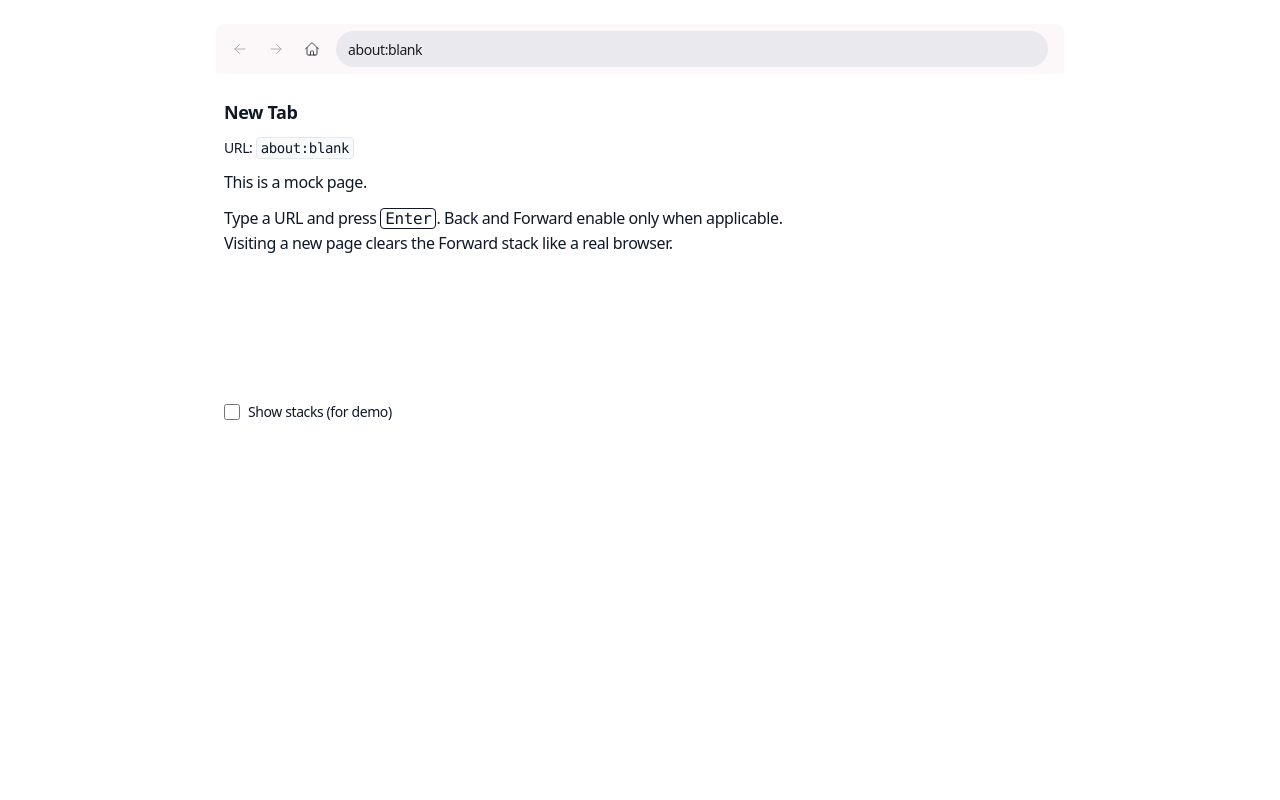
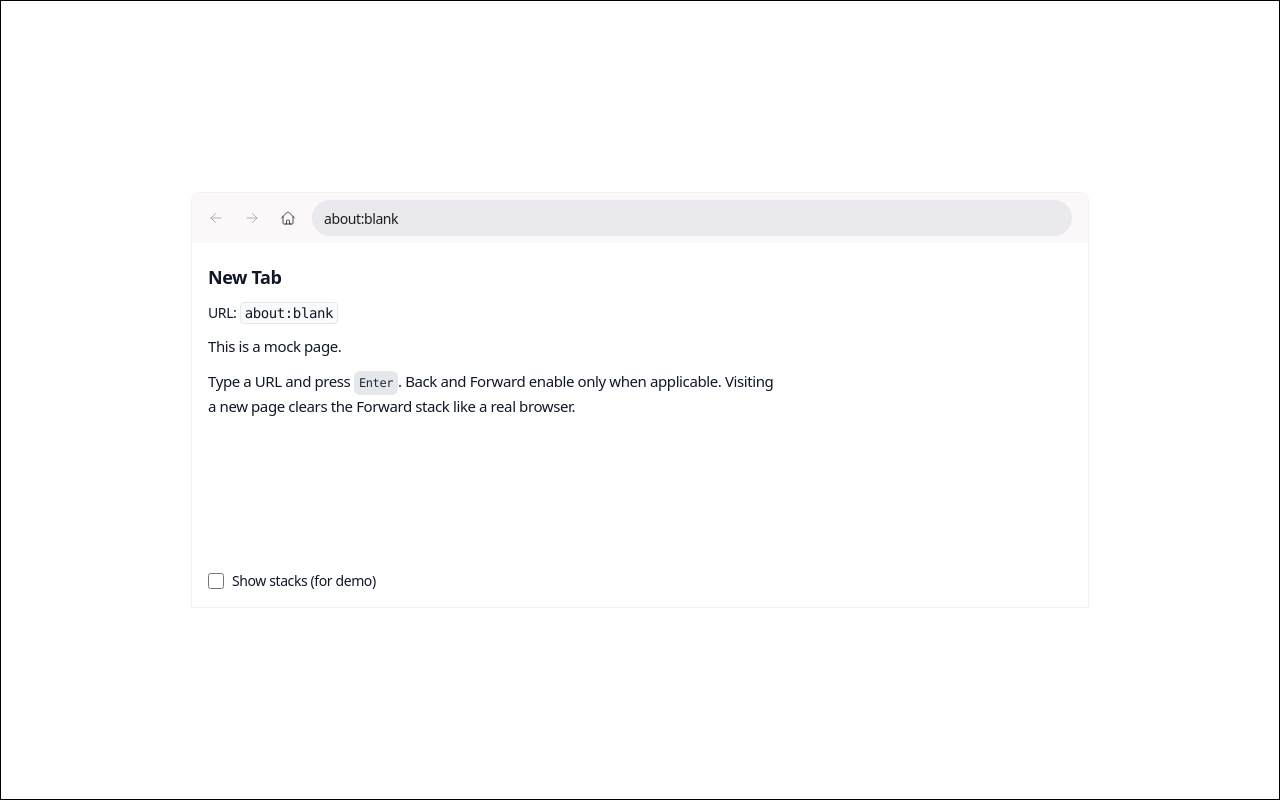
Before and after one commit to kmdebug/react-browser-history-simulator, a React (Vite) app: page / in a window 1280 px wide. Built offline with nearby package versions, Linux system fonts and the light colour scheme.

Commit message:
style(navigation): enhance layout and spacing in BrowserHistorySimulator, PageView, and StacksInspector components

```diff
--- a/src/features/navigation/ui/BrowserHistorySimulator.tsx
+++ b/src/features/navigation/ui/BrowserHistorySimulator.tsx
@@ -24,7 +24,9 @@ const BrowserHistorySimulator: React.FC = (): JSX.Element => {
   } = useBrowserHistory();
 
   return (
-    <div className="mx-auto p-6 max-w-4xl text-gray-900 tracking-tight">
+    <div className="flex justify-center items-center p-3 border w-full min-h-screen">
+      {' '}
+      <div className="mx-auto pb-4 rounded-t-lg w-4xl text-gray-900 tracking-tight sha">
         <div className="items-center gap-2 grid grid-cols-[auto_1fr_auto] bg-[#FCF8FA] pr-0 pl-2 rounded-t-lg h-12.5">
           <HistoryToolbar
             hasBack={hasBack}
@@ -51,6 +53,7 @@ const BrowserHistorySimulator: React.FC = (): JSX.Element => {
           future={future}
         />
       </div>
+    </div>
   );
 };
 
--- a/src/features/navigation/ui/PageView.tsx
+++ b/src/features/navigation/ui/PageView.tsx
@@ -8,7 +8,7 @@ export default function PageView({
   url: string;
 }): JSX.Element {
   return (
-    <div className="my-1 p-5 pl-2 rounded-xl h-80">
+    <div className="my-1 p-4 px-4 rounded-xl h-80">
       <div className="font-semibold text-lg">{title}</div>
       <div className="my-3 text-sm">
         <span className="font-medium">URL:</span>{' '}
@@ -16,13 +16,15 @@ export default function PageView({
           {url}
         </code>
       </div>
-      <p className="my-3">This is a mock page.</p>
+      <p className="my-3 text-[15px]">This is a mock page.</p>
 
-      <p className="max-w-xl">
+      <p className="max-w-xl text-[15px]">
         Type a URL and press{' '}
-        <kbd className="px-1 border rounded select-none">Enter</kbd>. Back and
-        Forward enable only when applicable. Visiting a new page clears the
-        Forward stack like a real browser.
+        <kbd className="inline-flex justify-center items-center bg-gray-200 px-1 py-0.5 border border-transparent rounded-md min-h-6 font-mono text-gray-800 text-xs">
+          Enter
+        </kbd>
+        . Back and Forward enable only when applicable. Visiting a new page
+        clears the Forward stack like a real browser.
       </p>
     </div>
   );
--- a/src/features/navigation/ui/StacksInspector.tsx
+++ b/src/features/navigation/ui/StacksInspector.tsx
@@ -16,7 +16,7 @@ const StacksInspector: React.FC<Props> = ({
   future,
 }): JSX.Element => (
   <>
-    <div className="flex justify-between items-center pl-2">
+    <div className="flex justify-between items-center px-4">
       <label className="flex items-center gap-2 text-sm">
         <input
           type="checkbox"
@@ -29,7 +29,7 @@ const StacksInspector: React.FC<Props> = ({
     </div>
 
     {checked && (
-      <div className="gap-3 grid grid-cols-1 md:grid-cols-3 mt-3 pl-2">
+      <div className="gap-3 grid grid-cols-1 md:grid-cols-3 mt-3 px-4">
         <HistoryColumn title="Past (back stack)" items={past} highlightLast />
         <HistoryColumn title="Present" items={[present]} />
         <HistoryColumn
@@ -49,10 +49,20 @@ const HistoryColumn: React.FC<{
 }> = ({ title, items, highlightLast }): JSX.Element => (
   <div className="bg-white p-3 border border-gray-200 border-dashed rounded-lg">
     <div className="mb-2 font-medium text-gray-500 text-xs">{title}</div>
-    <div className="flex flex-col gap-2">
+    <div className="flex flex-col gap-2 min-h-40">
       {items.length === 0 ? (
-        <div className="bg-gray-50 px-2 py-1 border border-gray-200 border-dashed rounded-md text-gray-500 text-xs text-center">
-          ∅
+        <div className="flex justify-center items-center bg-gray-50 px-2 py-1 border border-gray-200 border-dashed rounded-md min-h-40 text-gray-500 text-xs text-center">
+          <svg
+            stroke="currentColor"
+            fill="currentColor"
+            strokeWidth="0"
+            viewBox="0 0 256 256"
+            height="16"
+            width="16"
+            xmlns="http://www.w3.org/2000/svg"
+          >
+            <path d="M195.51,62.66,212.44,44A6,6,0,1,0,203.56,36L186.63,54.58A94,94,0,0,0,60.49,193.34L43.56,212A6,6,0,0,0,52.44,220l16.93-18.62A94,94,0,0,0,195.51,62.66ZM46,128A81.93,81.93,0,0,1,178.53,63.49L68.59,184.43A81.69,81.69,0,0,1,46,128Zm82,82a81.57,81.57,0,0,1-50.53-17.49L187.41,71.57A81.94,81.94,0,0,1,128,210Z"></path>
+          </svg>
         </div>
       ) : (
         items.map((url, item) => {
--- a/src/index.css
+++ b/src/index.css
@@ -1 +1,5 @@
 @import "tailwindcss";
+
+.sha {
+    box-shadow: rgba(0, 0, 0, 0.05) 0px 0px 0px 1px;
+}
```
Lines whose indentation alone changed are shown as unchanged.
